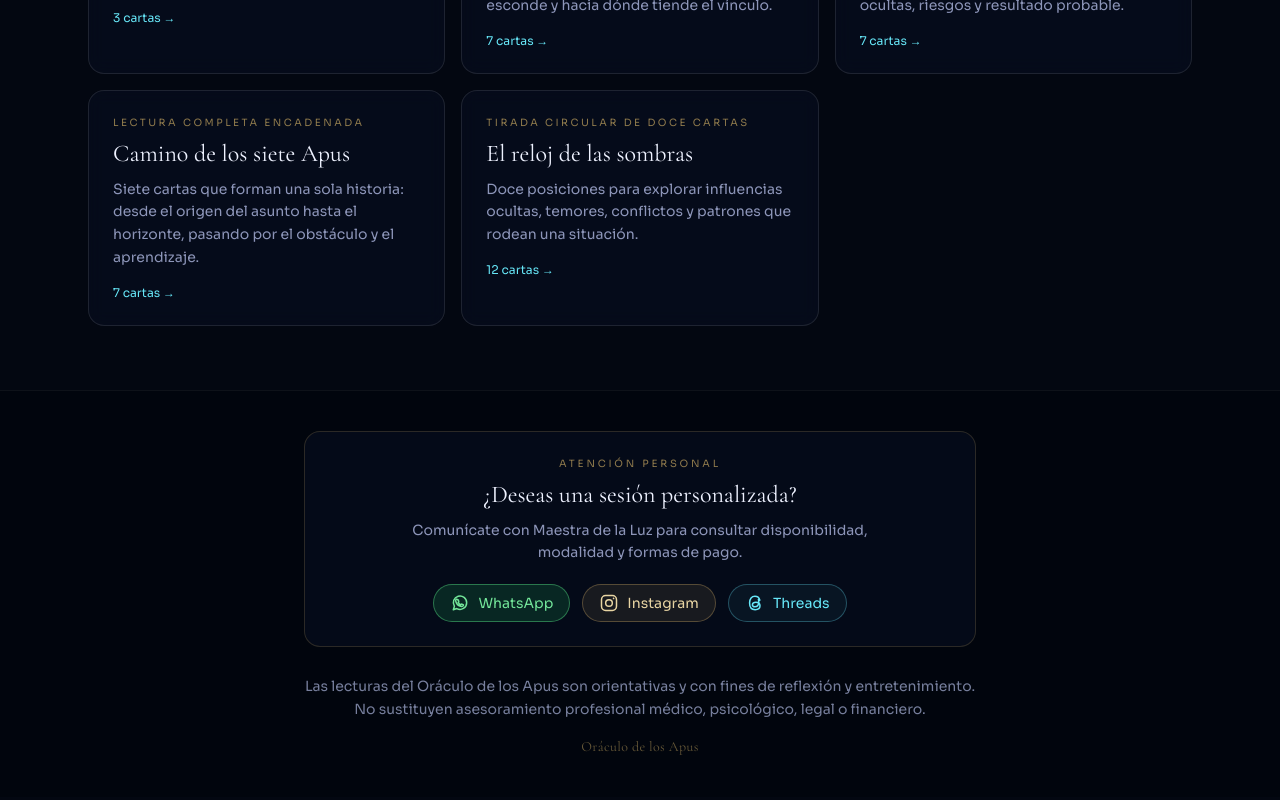
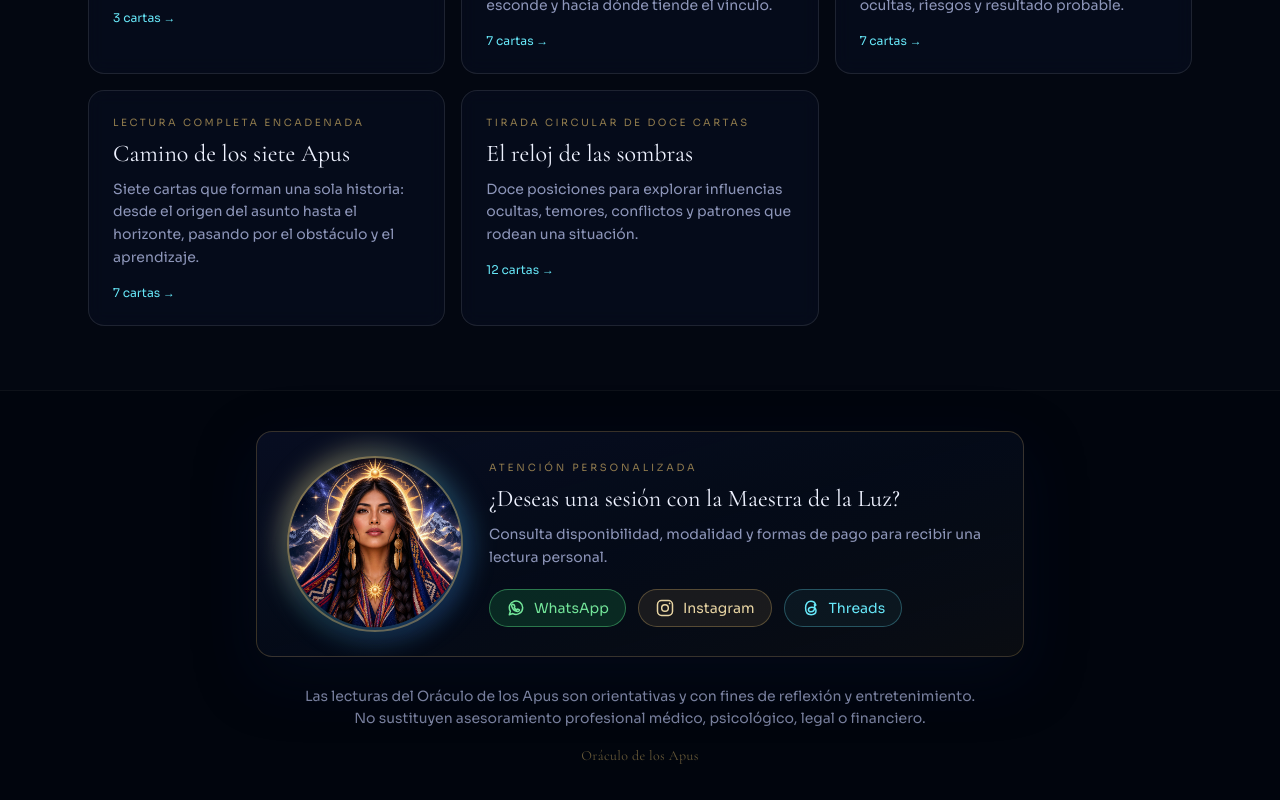
Before and after one commit to Rociosayan/oraculo-de-los-apus, a React (Vite) app: page / in a window 1280 px wide. Shown: the part 2737-3537 px from the top of the page. Built offline with nearby package versions, Linux system fonts and the light colour scheme; no server answers.

Commit message:
Agregar identidad visual de la Maestra de la Luz

```diff
--- a/src/components/layout/Footer.tsx
+++ b/src/components/layout/Footer.tsx
@@ -1,6 +1,7 @@
 const INSTAGRAM_URL = 'https://www.instagram.com/maestradelaluz_guiaespiritual?igsh=Y2l2MXFiYml5dzNn&igsi=Y2l2MXFiYml5dzNn'
 const THREADS_URL = 'https://www.threads.com/@maestradelaluz_guiaespiritual'
 const WHATSAPP_URL = 'https://wa.me/qr/UQUCZ45EW6QZE1'
+const MAESTRA_IMAGE_URL = `${import.meta.env.BASE_URL}images/maestra-de-la-luz.png?v=20260812`
 
 function WhatsAppIcon() {
   return (
@@ -48,13 +49,22 @@ export function Footer() {
 
       <footer className="relative z-10 mt-auto border-t border-white/5 bg-night-deep/80">
       <div className="mx-auto max-w-6xl px-4 py-10 sm:px-6">
-        <div className="mx-auto max-w-2xl rounded-2xl border border-gold/20 bg-indigo-soft/20 px-5 py-6 text-center">
-          <p className="text-[10px] uppercase tracking-[0.28em] text-gold/70">Atención personal</p>
-          <h2 className="mt-2 font-display text-xl text-ivory sm:text-2xl">¿Deseas una sesión personalizada?</h2>
-          <p className="mx-auto mt-2 max-w-lg text-sm leading-relaxed text-mist/70">
-            Comunícate con Maestra de la Luz para consultar disponibilidad, modalidad y formas de pago.
-          </p>
-          <div className="mt-5 flex flex-wrap justify-center gap-3">
+        <div className="mx-auto grid max-w-3xl items-center gap-6 overflow-hidden rounded-2xl border border-gold/25 bg-gradient-to-br from-indigo-soft/35 via-indigo-soft/20 to-gold/5 px-5 py-6 text-center shadow-[0_20px_60px_rgba(10,15,45,0.35)] sm:grid-cols-[180px_1fr] sm:px-7 sm:text-left">
+          <div className="relative mx-auto h-40 w-40 sm:h-44 sm:w-44">
+            <div className="absolute -inset-2 rounded-full bg-gradient-to-br from-gold/60 via-cyan-soft/25 to-electric/40 blur-md" />
+            <img
+              src={MAESTRA_IMAGE_URL}
+              alt="Imagen representativa de Maestra de la Luz"
+              className="relative h-full w-full rounded-full border-2 border-gold/45 object-cover shadow-xl"
+            />
+          </div>
+          <div>
+            <p className="text-[10px] uppercase tracking-[0.28em] text-gold/70">Atención personalizada</p>
+            <h2 className="mt-2 font-display text-xl text-ivory sm:text-2xl">¿Deseas una sesión con la Maestra de la Luz?</h2>
+            <p className="mt-2 text-sm leading-relaxed text-mist/70">
+              Consulta disponibilidad, modalidad y formas de pago para recibir una lectura personal.
+            </p>
+            <div className="mt-5 flex flex-wrap justify-center gap-3 sm:justify-start">
             <a href={WHATSAPP_URL} target="_blank" rel="noreferrer" className="inline-flex items-center gap-2 rounded-full border border-[#55d982]/45 bg-[#25D366]/15 px-4 py-2 text-sm text-[#73e69a] transition hover:border-[#73e69a]/70 hover:bg-[#25D366]/20">
               <WhatsAppIcon /> WhatsApp
             </a>
@@ -64,6 +74,7 @@ export function Footer() {
             <a href={THREADS_URL} target="_blank" rel="noreferrer" className="inline-flex items-center gap-2 rounded-full border border-cyan-soft/30 bg-cyan-soft/5 px-4 py-2 text-sm text-cyan-soft transition hover:border-cyan-soft/55 hover:bg-cyan-soft/10">
               <ThreadsIcon /> Threads
             </a>
+            </div>
           </div>
         </div>
 
```
Also changed, not shown: public/images/maestra-de-la-luz.png (added).
